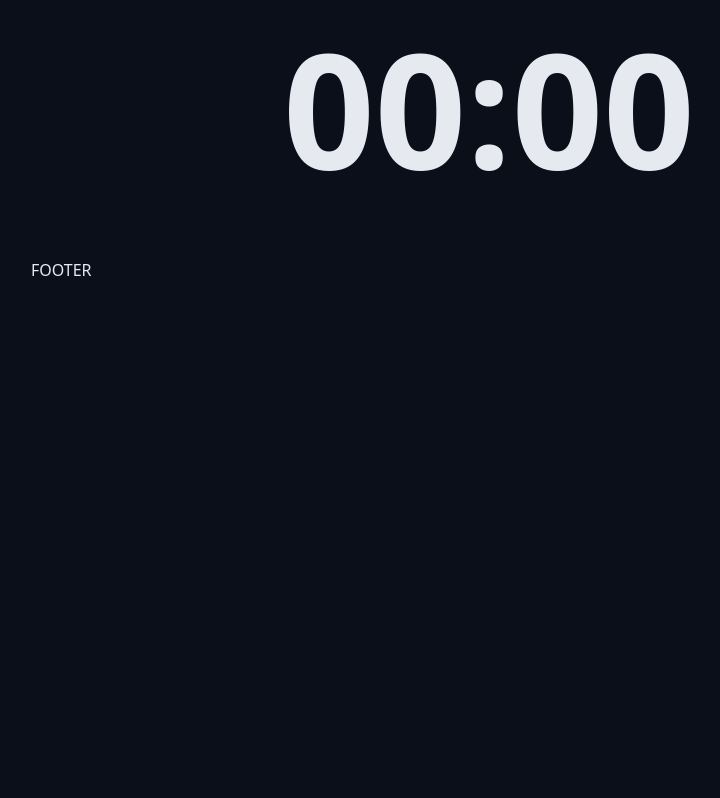
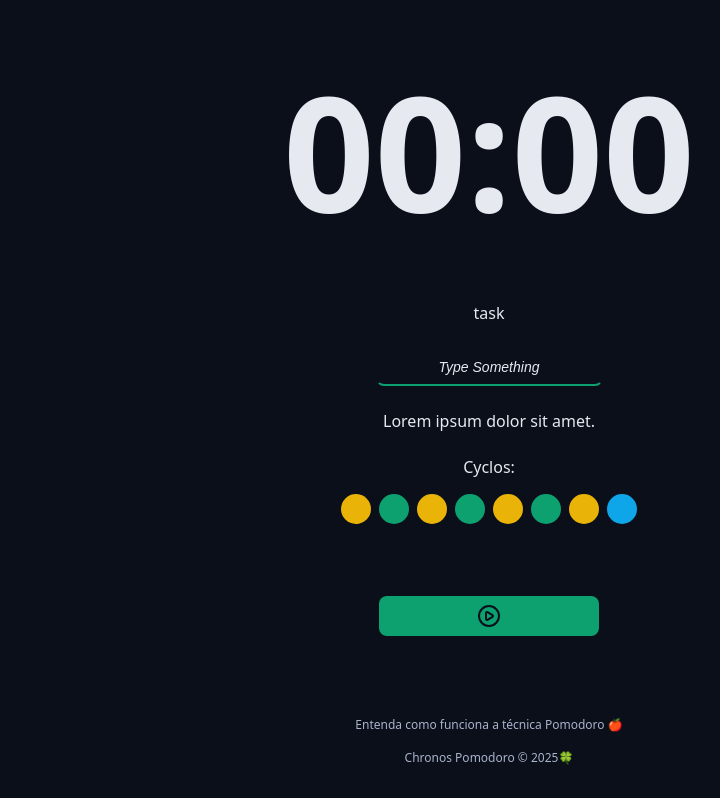
Before and after one commit to LeandroJerse/WebProjects, a React (Vite) app in the folder chronos-pomodoro/: page / in a window 1280 px wide. Shown: the part 321-1119 px from the top of the page, without its empty margins (151-871 px from the left). Before the commit the page ends 800 px from the top, so only its background shows below. Built offline with nearby package versions, Linux system fonts and the light colour scheme.

Commit message:
Add pomodoro UI components and update docs

```diff
--- a/chronos-pomodoro/src/App.tsx
+++ b/chronos-pomodoro/src/App.tsx
@@ -5,10 +5,18 @@
 
 import './styles/global.css';
 import './styles/theme.css';
+import { DefaultInput } from './components/DefaultInput';
+import { Cycles } from './components/Cycles';
+import { DefaultButton } from './components/DefaultButton';
+import { PlayCircleIcon, StopCircleIcon } from 'lucide-react';
+import { Footer } from './components/Footer';
+import { Heading } from './components/Heading';
 
 export function App() {
+  const number = 0;
   return (
     <>
+      <Heading>Número = {number}</Heading>
       <Container>
         <Logo />
       </Container>
@@ -19,7 +27,29 @@
         <CountDown />
       </Container>
       <Container>
-        <section>FOOTER</section>
+        <form className="form" action="">
+          <div className="formRow">
+            <DefaultInput
+              id="myInput"
+              type="text"
+              labelText="task"
+              placeholder="Type Something"
+            />
+          </div>
+
+          <div className="formRow">
+            <p>Lorem ipsum dolor sit amet.</p>
+          </div>
+          <div className="formRow">
+            <Cycles></Cycles>
+          </div>
+          <div className="formRow">
+            <DefaultButton icon={<PlayCircleIcon />} color="green" />
+          </div>
+        </form>
+      </Container>
+      <Container>
+        <Footer></Footer>
       </Container>
     </>
   );
--- /dev/null
+++ b/chronos-pomodoro/src/components/Cycles/index.tsx
@@ -0,0 +1,19 @@
+import styles from './styles.module.css';
+
+export function Cycles() {
+  return (
+    <div className={styles.cycles}>
+      <span>Cyclos:</span>
+      <div className={styles.cycleDots}>
+        <span className={`${styles.cycleDot} ${styles.workTime}`}></span>
+        <span className={`${styles.cycleDot} ${styles.shortBreakTime}`}></span>
+        <span className={`${styles.cycleDot} ${styles.workTime}`}></span>
+        <span className={`${styles.cycleDot} ${styles.shortBreakTime}`}></span>
+        <span className={`${styles.cycleDot} ${styles.workTime}`}></span>
+        <span className={`${styles.cycleDot} ${styles.shortBreakTime}`}></span>
+        <span className={`${styles.cycleDot} ${styles.workTime}`}></span>
+        <span className={`${styles.cycleDot} ${styles.longBreakTime}`}></span>
+      </div>
+    </div>
+  );
+}
--- /dev/null
+++ b/chronos-pomodoro/src/components/Cycles/styles.module.css
@@ -0,0 +1,30 @@
+.cycles {
+  display: flex;
+  flex-direction: column;
+  gap: 1.6rem;
+  align-items: center;
+  justify-content: center;
+}
+
+.cycleDots {
+  display: flex;
+  gap: 0.8rem;
+}
+.cycleDot {
+  width: 3rem;
+  height: 3rem;
+  background-color: var(--primary);
+  border-radius: 50%;
+}
+
+.workTime {
+  background: var(--warning);
+}
+
+.shortBreakTime {
+  background: var(--primary);
+}
+
+.longBreakTime {
+  background: var(--info);
+}
--- /dev/null
+++ b/chronos-pomodoro/src/components/DefaultButton/index.tsx
@@ -0,0 +1,20 @@
+import styles from './styles.module.css';
+
+type DefaultButtonProps = {
+  icon: React.ReactNode;
+  color: 'green' | 'red';
+} & React.ComponentProps<'button'>;
+
+export function DefaultButton({
+  icon,
+  color = 'green',
+  ...props
+}: DefaultButtonProps) {
+  return (
+    <>
+      <button className={`${styles.button} ${styles[color]}`} {...props}>
+        {icon}
+      </button>
+    </>
+  );
+}
--- /dev/null
+++ b/chronos-pomodoro/src/components/DefaultButton/styles.module.css
@@ -0,0 +1,32 @@
+.button {
+  border: none;
+  background: var(--primary);
+  color: var(--text-over-primary);
+  display: flex;
+  align-items: center;
+  justify-content: center;
+  min-width: 22rem;
+  padding: 0.8rem;
+  border-radius: 0.8rem;
+  margin: 4.8rem 0;
+  cursor: pointer;
+  transition: all 0.2s ease-in-out;
+}
+
+.button svg {
+  width: 3.2rem;
+  height: 2.4rem;
+}
+
+.button:hover {
+  filter: brightness(80%);
+}
+
+.green {
+  background: var(--primary);
+  color: var(--text-over-primary);
+}
+.red {
+  background: var(--error);
+  color: var(--text-over-error);
+}
--- /dev/null
+++ b/chronos-pomodoro/src/components/DefaultInput/index.tsx
@@ -0,0 +1,20 @@
+import styles from './styles.module.css';
+
+type DefaultInputProps = {
+  id: string;
+  labelText?: string;
+} & React.ComponentProps<'input'>;
+
+export function DefaultInput({
+  type,
+  id,
+  labelText,
+  ...rest
+}: DefaultInputProps) {
+  return (
+    <>
+      {labelText ? <label htmlFor={id}>{labelText}</label> : ''}
+      <input className={styles.input} type={type} id={id} {...rest} />
+    </>
+  );
+}
--- /dev/null
+++ b/chronos-pomodoro/src/components/DefaultInput/styles.module.css
@@ -0,0 +1,28 @@
+.input {
+  background-color: transparent;
+  border: none;
+  text-align: center;
+  font-size: 1.6rem;
+  border-radius: 0.8rem;
+  padding: 0.8rem;
+  color: var(--text-default);
+  outline: none;
+  border: 0.2rem solid transparent;
+  border-bottom: 0.2rem solid var(--primary);
+}
+
+.input:focus {
+  border: 0.2rem solid var(--primary);
+  transition: all 0.15s ease-in-out;
+}
+
+.input::placeholder {
+  color: var(--gray--500);
+  font-size: 1.4rem;
+  font-style: italic;
+}
+
+.input:disabled {
+  border-bottom: 0.2rem solid var(--disabled);
+  color: var(--text-muted);
+}
--- /dev/null
+++ b/chronos-pomodoro/src/components/Footer/index.tsx
@@ -0,0 +1,10 @@
+import styles from './styles.module.css';
+
+export function Footer() {
+  return (
+    <footer className={styles.footer}>
+      <a href="">Entenda como funciona a técnica Pomodoro 🍎</a>
+      <a href="">Chronos Pomodoro &copy; {new Date().getFullYear()}🍀 </a>
+    </footer>
+  );
+}
--- /dev/null
+++ b/chronos-pomodoro/src/components/Footer/styles.module.css
@@ -0,0 +1,17 @@
+.footer {
+  display: flex;
+  flex-direction: column;
+  align-items: center;
+  justify-content: center;
+  font-size: 1.2rem;
+  gap: 1.6rem;
+}
+
+.footer a {
+  color: var(--text-muted);
+  text-decoration: none;
+}
+.footer a:hover {
+  color: var(--text-muted);
+  text-decoration: underline;
+}
--- a/chronos-pomodoro/src/styles/global.css
+++ b/chronos-pomodoro/src/styles/global.css
@@ -25,3 +25,19 @@
   background: var(--gray-900);
   color: var(--text-default);
 }
+
+.form {
+  display: flex;
+  align-items: center;
+  justify-content: center;
+  flex-direction: column;
+  gap: 2.4rem;
+}
+
+.formRow {
+  display: flex;
+  align-items: center;
+  justify-content: center;
+  flex-direction: column;
+  gap: 2.4rem;
+}
```
Also changed, not shown: 2 other files (tests, documents, lock files or other folders).
